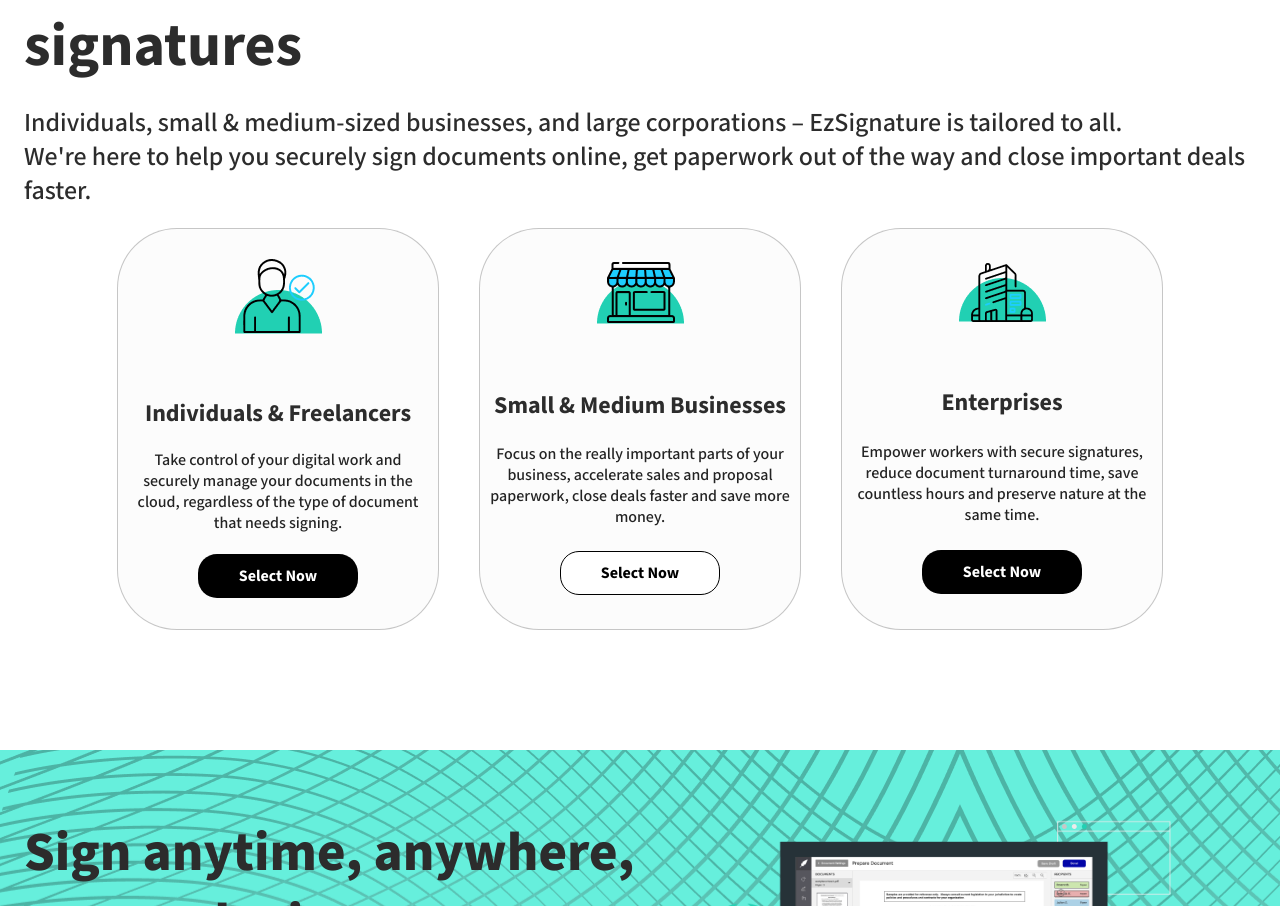
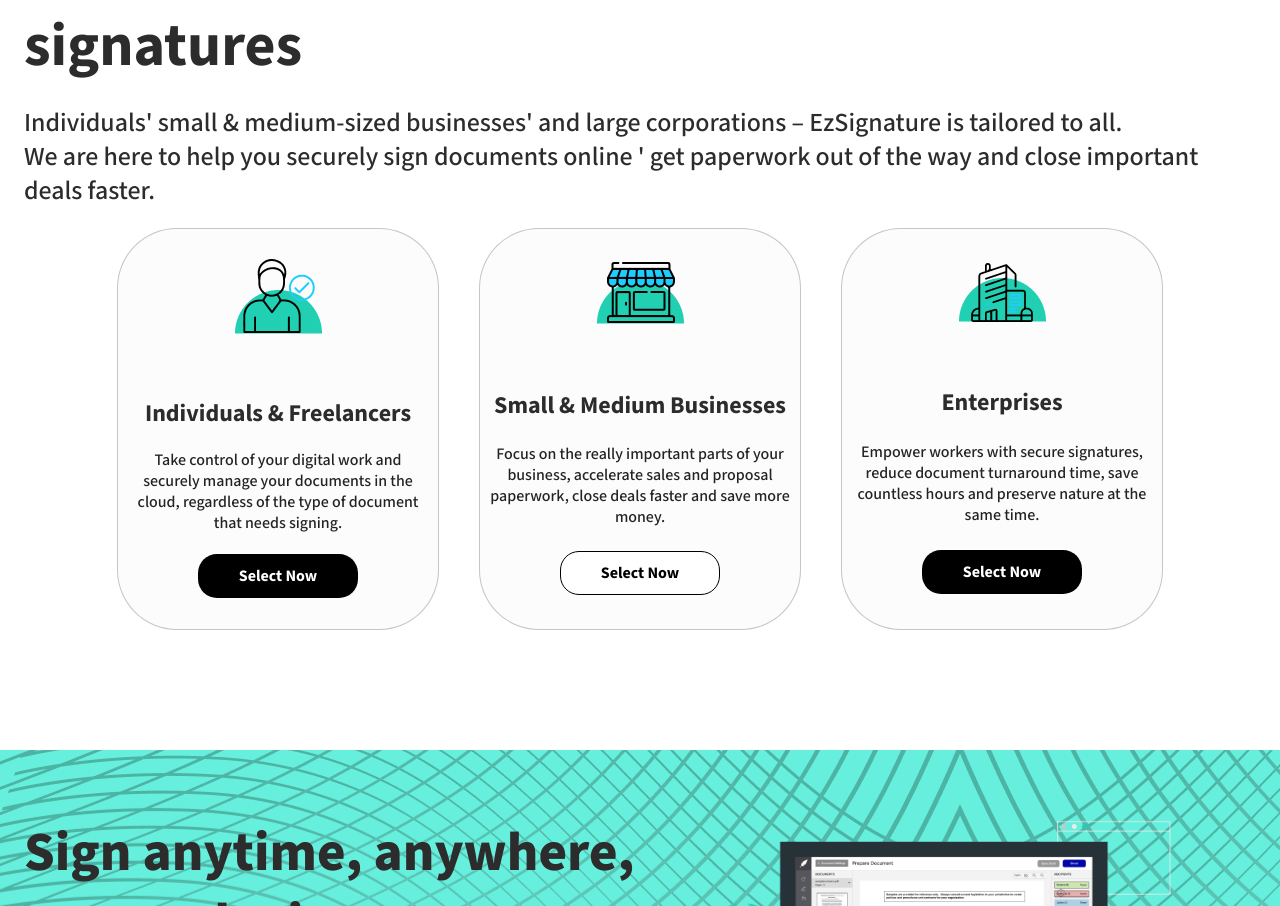
Before and after one commit to asadmehdii/ez-signature, a Next.js app: page /pages/home in a window 1280 px wide. Shown: the part 1826-2732 px from the top of the page. Built offline with nearby package versions, Linux system fonts and the light colour scheme.

Commit message:
set eslint error

```diff
--- a/src/app/components/view/index.tsx
+++ b/src/app/components/view/index.tsx
@@ -20,7 +20,7 @@
   textAlign: "left" | "center" | "right";
   className: string;
   style: CSSProperties;
-  background: any;
+  background: string;
   width: number | string;
   height: number | string;
 };
--- a/src/app/pages/home/page.tsx
+++ b/src/app/pages/home/page.tsx
@@ -249,9 +249,9 @@
           Go paperless with trusted electronic signatures
         </Text>
         <Text fontSize="26px" fontWeight="500" marginTop={20} marginBottom={20}>
-          Individuals, small & medium-sized businesses, and large corporations –
+          Individuals&#39; small & medium-sized businesses&#39; and large corporations –
           EzSignature is tailored to all. <br className="removeBreak" />
-          We're here to help you securely sign documents online, get paperwork
+          We are here to help you securely sign documents online &#39; get paperwork
           out of the way and close important deals faster.
         </Text>
         <Grid container justifyContent={"center"}  margin={"auto"} spacing={5}>
```
